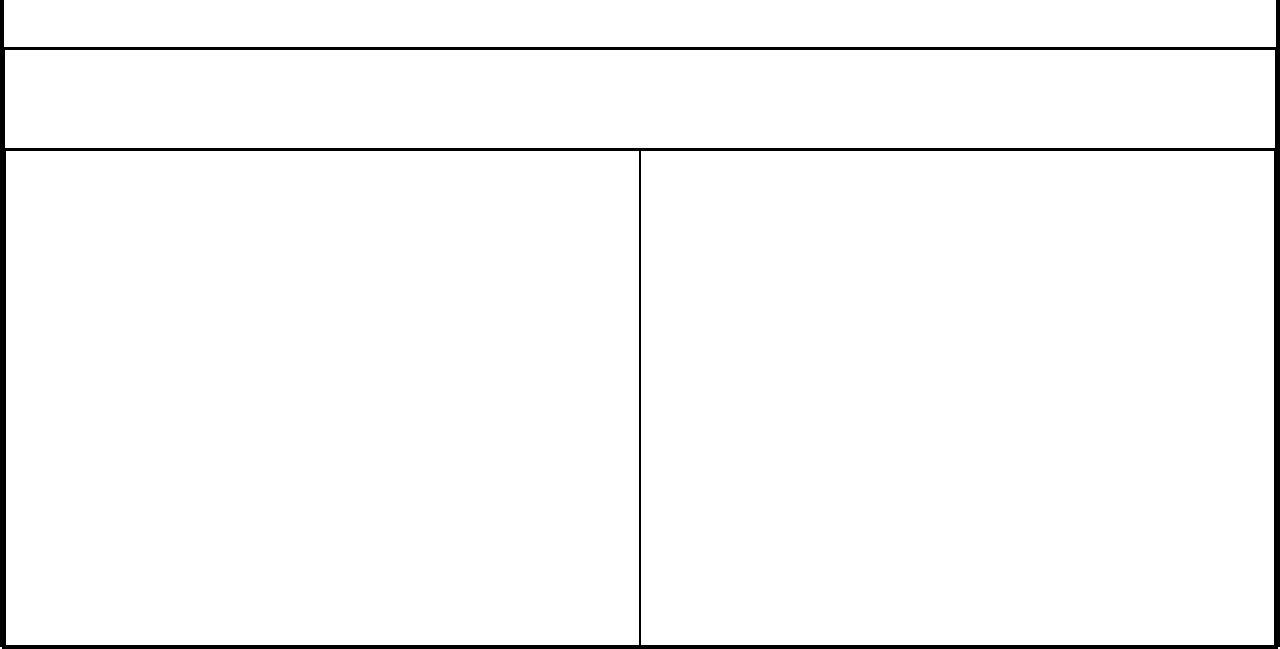
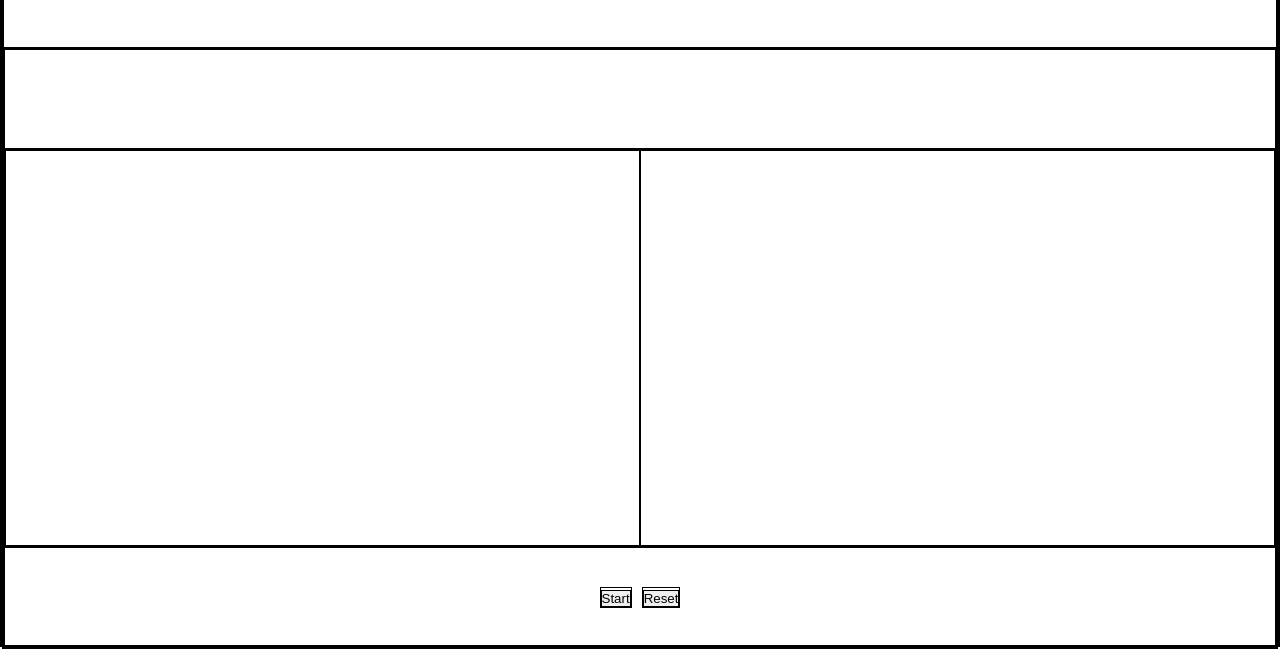
Before and after one commit to 4whatspc3/Project-Battleship, a website built with webpack: page src/index.html in a window 1280 px wide. Shown: the part 153-802 px from the top of the page. Built offline with nearby package versions, Linux system fonts and the light colour scheme.

Commit message:
feat: add a 'start' and 'reset' buttons

```diff
--- a/src/index.html
+++ b/src/index.html
@@ -14,6 +14,14 @@
           <div class="board-1"></div>
           <div class="board-2"></div>
         </div>
+        <div class="start-reset">
+          <div>
+            <button class="start">Start</button>
+          </div>
+          <div>
+            <button class="reset">Reset</button>
+          </div>
+        </div>
       </div>
     </div>
   </body>
--- a/src/style.css
+++ b/src/style.css
@@ -45,9 +45,17 @@ header > p {
 }
 
 .game {
-  height: 500px;
+  height: 400px;
   display: flex;
   justify-content: space-between;
+}
+
+.start-reset {
+  height: 100px;
+  display: flex;
+  align-items: center;
+  justify-content: center;
+  gap: 10px;
 }
 
 .board-1,
```
